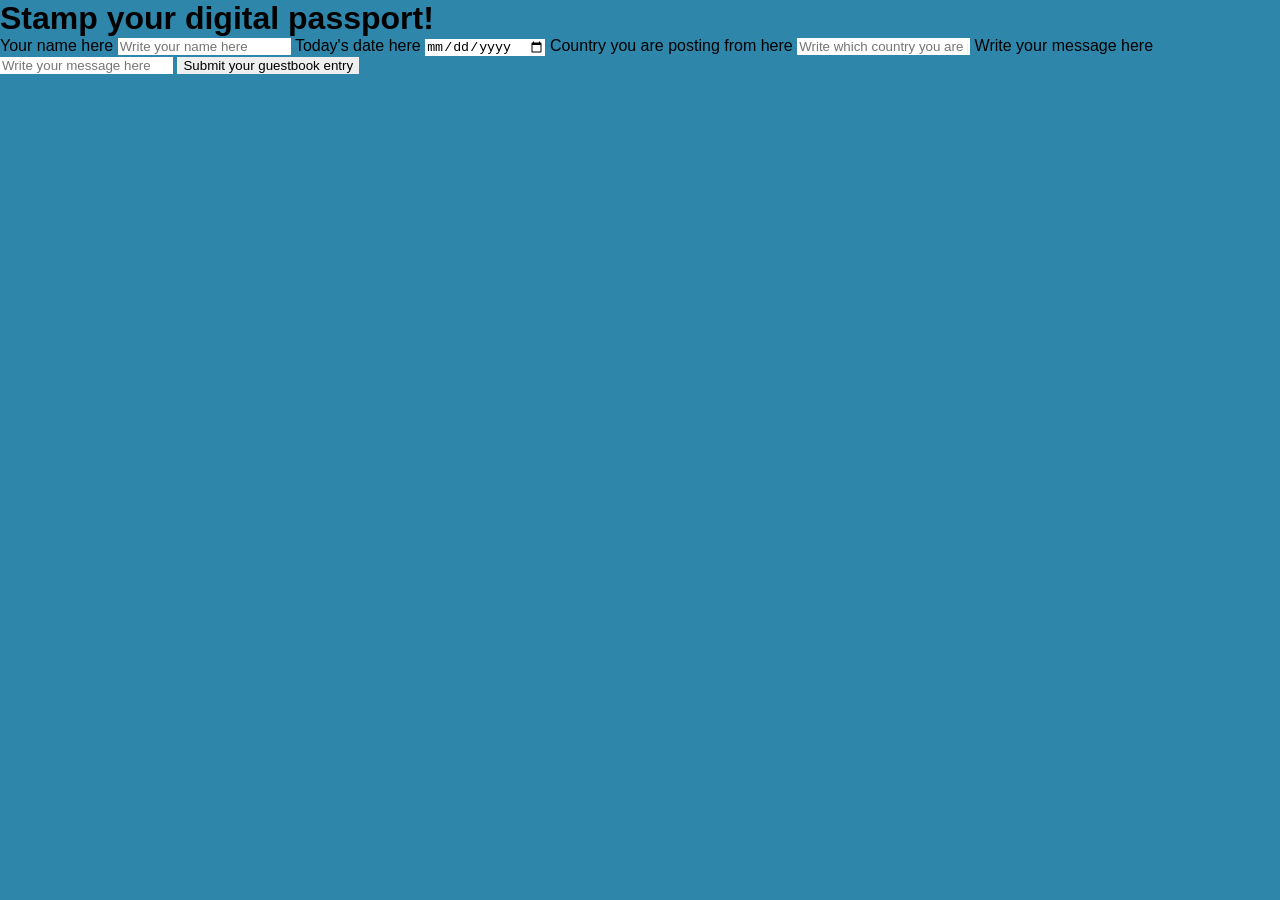
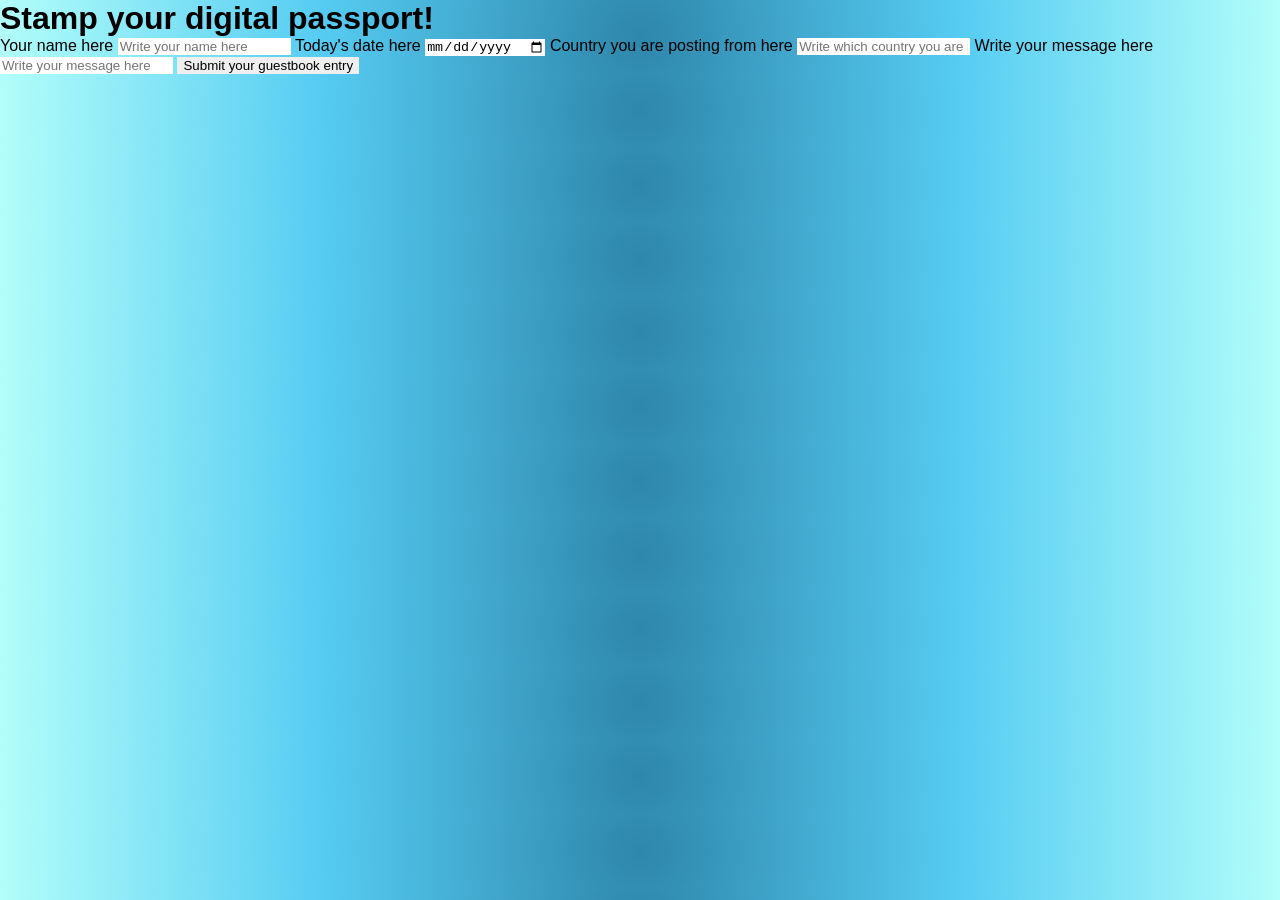

Replaced standard, flat background colour with radial gradient background colour.

--- a/Client/style.css
+++ b/Client/style.css
@@ -5,9 +5,8 @@
 }
 
 body {
-  background-color: #2E86AB;
+  background: radial-gradient(circle, #2E86AB,#56CCF2, #B2FEFA);
   font-family: Arial, Helvetica, sans-serif;
-
 }
 
 .projectTitle {
